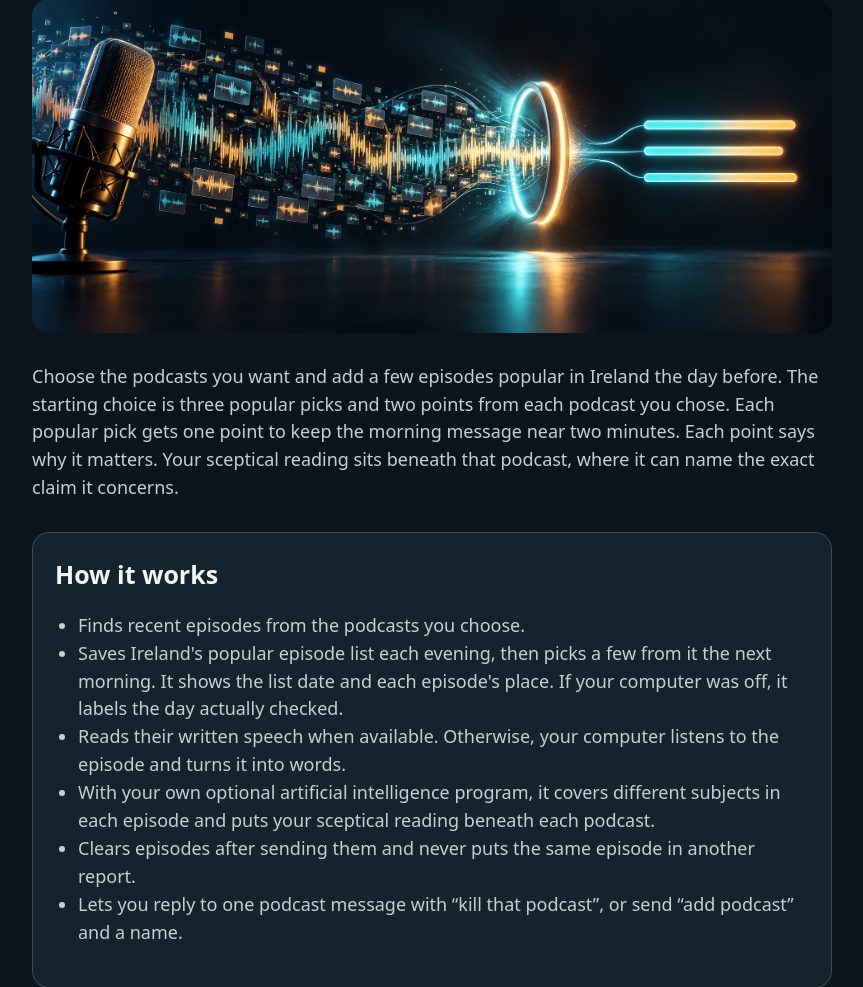
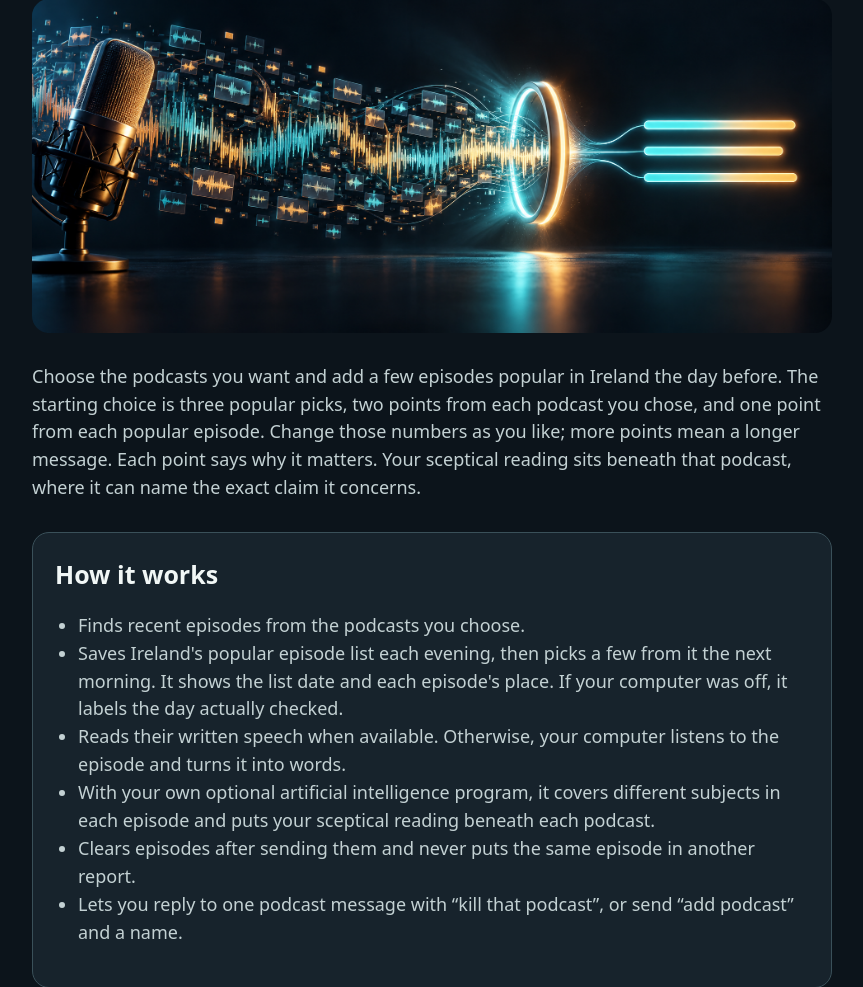
Before and after one commit to eochu-ollathair/leave-podcasts, a Flask app: page /about in a window 1280 px wide. Shown: the part 337-1324 px from the top of the page, without its empty margins (208-1071 px from the left). Run offline with Flask 3, Linux system fonts and the light colour scheme; parts of the project's set-up code (start-up, migrations or seed data) failed here and were passed over.

Commit message:
Let popular episodes cover more than one point

```diff
--- a/app.py
+++ b/app.py
@@ -53,7 +53,7 @@ def save_json(path, value):
 
 def defaults():
     return {"shows": [], "blocked_shows": [], "lines": 2, "trending_count": 3,
-            "angle": "", "enabled": False,
+            "popular_points": 1, "angle": "", "enabled": False,
             "time": "08:00", "timezone": "Europe/Dublin"}
 
 
@@ -112,8 +112,14 @@ def validate(value):
         raise ValueError("Choose a whole number of popular podcasts") from None
     if not 0 <= trending_count <= 5:
         raise ValueError("Choose 0 to 5 popular podcasts")
+    try:
+        popular_points = int(value.get("popular_points", 1))
+    except (TypeError, ValueError):
+        raise ValueError("Choose a whole number of points per popular episode") from None
+    if not 1 <= popular_points <= 5:
+        raise ValueError("Choose 1 to 5 points per popular episode")
     return {"shows": shows, "blocked_shows": blocked_shows,
-            "lines": lines, "trending_count": trending_count,
+            "lines": lines, "trending_count": trending_count, "popular_points": popular_points,
             "angle": str(value.get("angle", "")).strip()[:400],
             "enabled": bool(value.get("enabled", False)), "time": send_time, "timezone": tz}
 
@@ -687,7 +693,11 @@ def report(config, progress=lambda stage: None):
                 break
             try:
                 episode = trending_episode(entry)
-                if not episode or ignored({"name": episode["show"], "feed": episode["feed"]}) \
+                if not episode:
+                    problems.append("Popular list number " + str(entry["rank"]) +
+                                    ": the episode was not in its public show list")
+                    continue
+                if ignored({"name": episode["show"], "feed": episode["feed"]}) \
                         or episode_id(episode) in already_sent or episode_id(episode) in chosen_ids:
                     continue
                 episode["chart_day"] = chart["day"]
@@ -713,7 +723,8 @@ def report(config, progress=lambda stage: None):
     for episode, speech in readable:
         try:
             sections.append(episode_report(episode, speech, config.get("angle", ""),
-                                           1 if episode.get("chart_rank") else count))
+                                           config.get("popular_points", 1)
+                                           if episode.get("chart_rank") else count))
             used_ids.append(episode_id(episode))
             reported.append({key: episode[key] for key in ("show", "title", "published", "url")})
         except Exception as exc:
--- a/templates/public.html
+++ b/templates/public.html
@@ -12,7 +12,7 @@
   <small>A short morning podcast report</small>
   <h1>Leave the Podcasts.<br>Get the point of each show.</h1>
   <img class="hero" src="{{ base }}/hero.png" alt="A microphone and long sound wave becoming three short lines">
-  <p>Choose the podcasts you want and add a few episodes popular in Ireland the day before. The starting choice is three popular picks and two points from each podcast you chose. Each popular pick gets one point to keep the morning message near two minutes. Each point says why it matters. Your sceptical reading sits beneath that podcast, where it can name the exact claim it concerns.</p>
+  <p>Choose the podcasts you want and add a few episodes popular in Ireland the day before. The starting choice is three popular picks, two points from each podcast you chose, and one point from each popular episode. Change those numbers as you like; more points mean a longer message. Each point says why it matters. Your sceptical reading sits beneath that podcast, where it can name the exact claim it concerns.</p>
   <div class="card"><h2>How it works</h2><ul>
     <li>Finds recent episodes from the podcasts you choose.</li>
     <li>Saves Ireland's popular episode list each evening, then picks a few from it the next morning. It shows the list date and each episode's place. If your computer was off, it labels the day actually checked.</li>
```
Also changed, not shown: AGENTS.md (+1 -1 lines), templates/index.html (+4 -3 lines), README.md.
